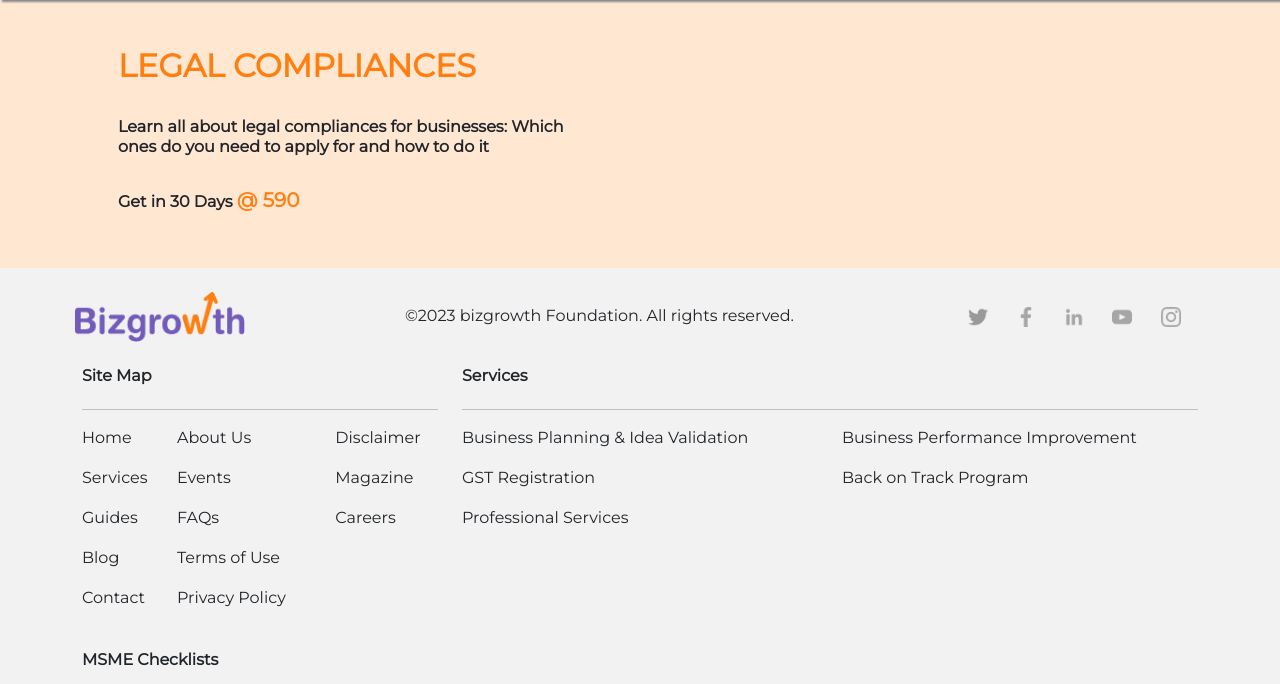
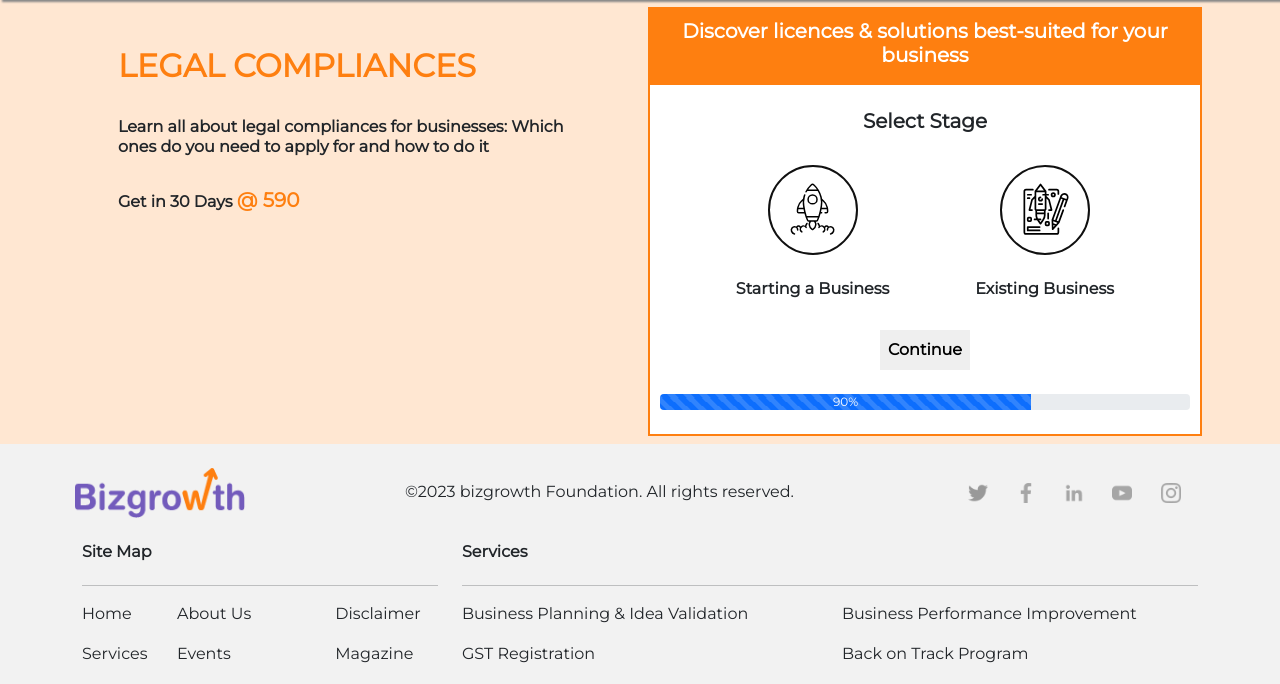
Before and after one commit to falgunidable/bizgrowth-project, a PHP site: page /legal_app in a window 1280 px wide. Shown: the part 359-1043 px from the top of the page. Run offline with PHP 8.4, Linux system fonts and the light colour scheme; grey boxes are pictures that could not be loaded.

Commit message:
changes in the legal_appliances page

```diff
--- a/legal_app.php
+++ b/legal_app.php
@@ -5,6 +5,10 @@ include('Navbar/nav.php');
   @import url('https://fonts.googleapis.com/css2?family=Montserrat&display=swap');
     *{
         font-family: 'Montserrat', sans-serif;
+    }
+    .continue:hover{
+      background-color:#fe7f10 !important;;
+      color:white
     }
 </style>
 <div style="background-color:#FFE7D2">
@@ -16,10 +20,47 @@ include('Navbar/nav.php');
         </h6><br/>
         <h6><b>Get in 30 Days <span style="font-size:20px;color:#fe7f10">@  590</span></b></h6>
       </div>
-      <div class="col-6 p-4"></div>
+      <div class="col-6 p-2">
+        <div style="text-align:center;background-color:white;border:2px solid #fe7f10;">
+          <div style="background-color:#fe7f10;padding:10px">
+            <h5 style="color:white"><b>Discover licences & solutions best-suited for your business</b></h5>
+          </div><br/>
+          <h5><b>Select Stage</b></h5><br/>
+          <div class="d-flex justify-content-evenly">
+            <div>
+              <img src="./images/legal1.svg" onclick="startBus(this);" id="start"/><br/><br/>
+              <h6 id="startText"><b>Starting a Business</b></h6>
+            </div>
+            <div>
+              <img src="./images/legal2.svg" onclick="existBus(this);" id="exist"/>
+              <br/><br/><h6 id="existText"><b>Existing Business</b></h6>
+            </div>
+          </div><br/>
+          <button class="p-2 disabled border-0"><b>Continue</b></button><br/><br/>
+          <div style="padding:0px 10px 0px 10px">
+            <div class="progress">
+              <div class="progress-bar progress-bar-striped progress-bar-animated" role="progressbar" aria-label="Animated striped example" aria-valuenow="75" aria-valuemin="0" aria-valuemax="100" style="width: 70%">90%</div>
+            </div><br/>
+          </div>
+        </div>
+      </div>
     </div>
   </div>
 </div>
+<script>
+  function startBus(element) {
+    element.setAttribute('src', './images/legalhover1.svg');
+    document.getElementById('exist').src = './images/legal2.svg';
+    document.getElementById('startText').style.color = '#6348b5';
+    document.getElementById('existText').style.color = 'black';
+  }
+  function existBus(element) {
+    element.setAttribute('src', './images/legalhover2.svg');
+    document.getElementById('start').src = './images/legal1.svg';
+    document.getElementById('existText').style.color = '#6348b5';
+    document.getElementById('startText').style.color = 'black';
+  }
+</script>
 <?php
 include('Footer/footer.php');
 ?>
```
Also changed, not shown: images/legalhover1.svg (added), images/legalhover2.svg (added).
